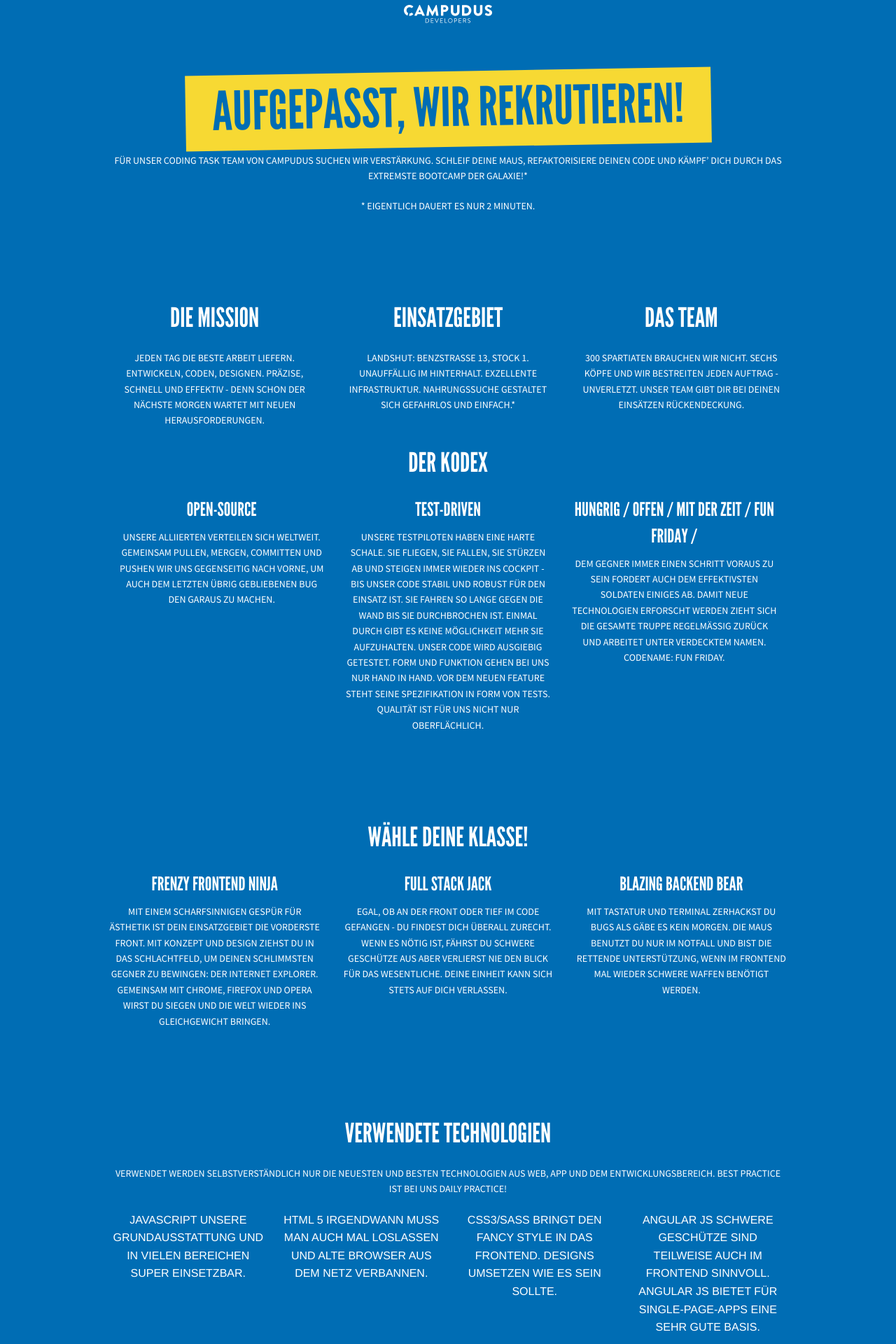
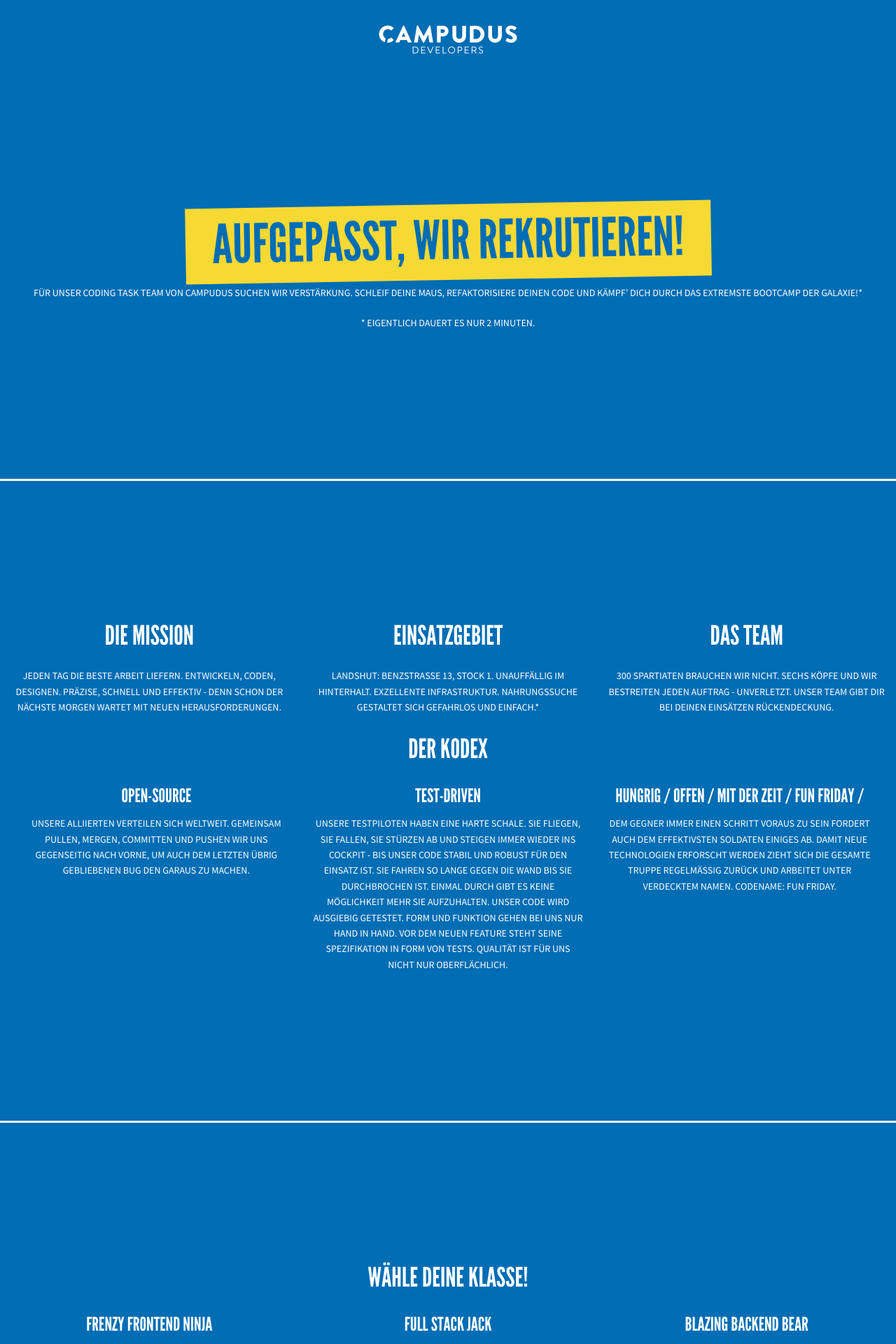
Before and after one commit to campudus/campudus.github.io, a Jekyll site: the page built from de/jobs/index.html, in a window 1280 px wide. Shown: the top 1920 px of the page at 70% size. Built offline with Jekyll 4.4.1, drawn with Linux system fonts in a browser that asks for light colours.

Commit message:
some styling - default restored to default ;)

```diff
--- a/_layouts/default.html
+++ b/_layouts/default.html
@@ -1,13 +1,16 @@
 <!DOCTYPE html>
 <html lang="{{ page.lang }}">
 
+  {% include head.html %}
 
   <body>
 
+    {% include sidebar.html %}
 
     <div class="content container">
       {{ content }}
 
+      {% include footer.html %}
     </div>
 
   </body>
--- a/_sass/jobs/jobs-styles.scss
+++ b/_sass/jobs/jobs-styles.scss
@@ -10,7 +10,7 @@
 i {
   font-style: normal;
   //SEO Text
-  span{
+  span {
     display: none;
   }
 }
@@ -38,8 +38,8 @@
   font-family: $sourcesans;
 }
 
-#logo{
-  font-size:2vw;
+#logo {
+  font-size: 40px;
 }
 
 header div, .headtext div, .content div, .character div, .technology div, .contact div {
@@ -65,3 +65,16 @@
   $center: true
   )
 }
+
+// Foundation override
+
+.row {
+  max-width: 100rem;
+  border-bottom: 3px solid #fff;
+  padding: 15% 0;
+}
+
+header.row {
+  border: none;
+  padding: 2% 0 0 0;
+}
```
